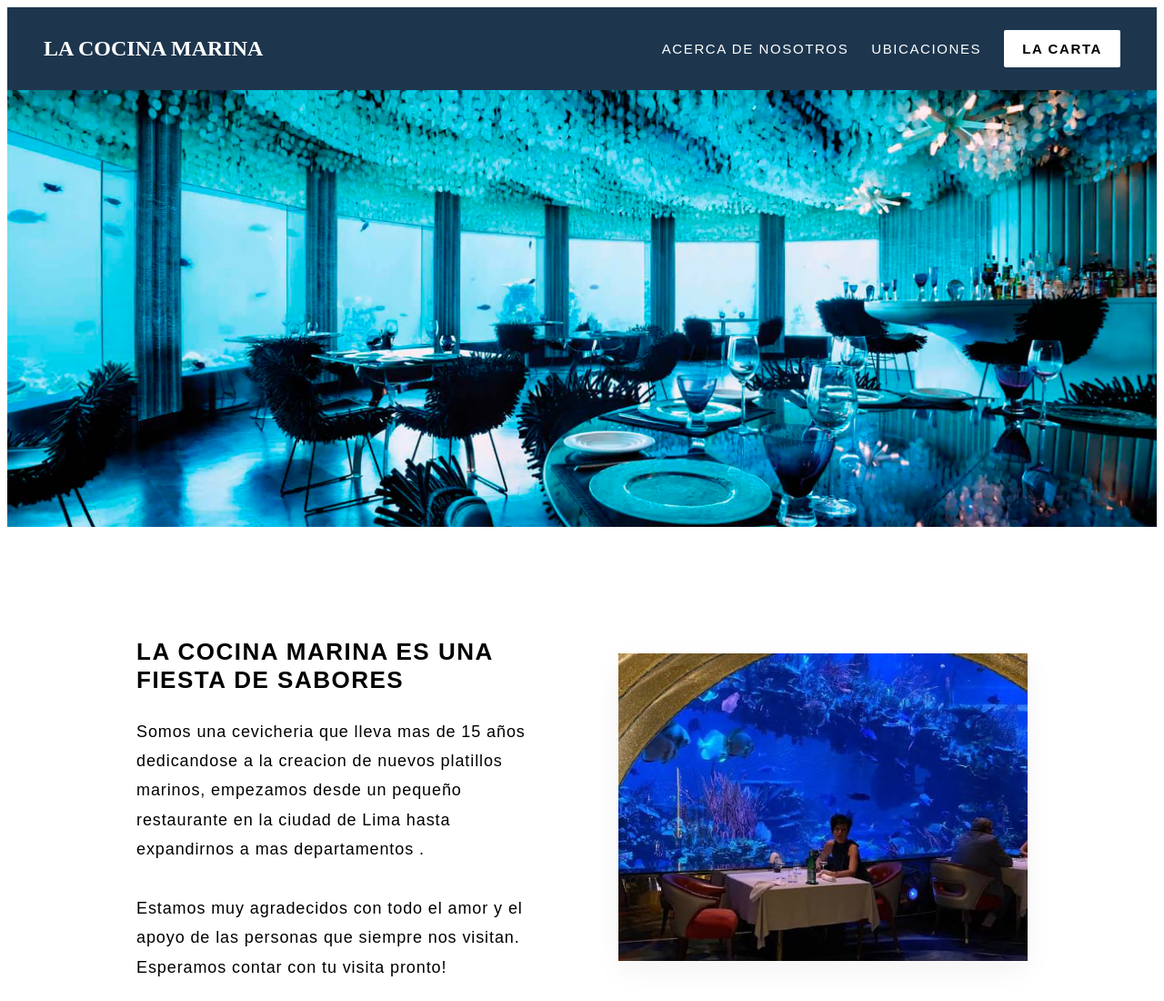
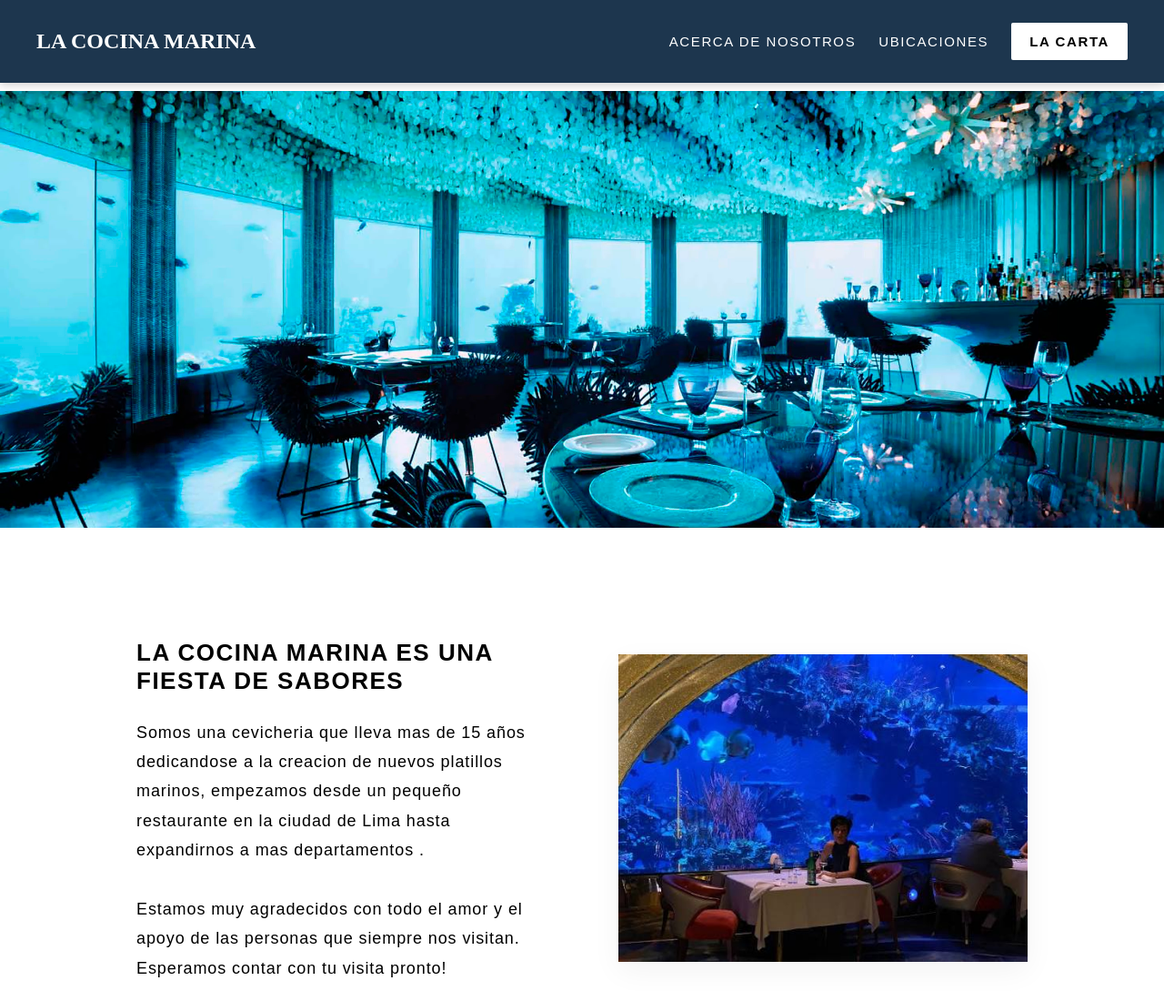
Before and after one commit to abigailarias07/restaurante-de-comidas, a plain HTML site: page index.html in a window 1280 px wide. Shown: the top 1100 px of the page at 91% size. Drawn offline with Linux system fonts and the light colour scheme; files whose address does not match are found by name.

Commit message:
Update style.css
qlqfuevroer

```diff
--- a/style.css
+++ b/style.css
@@ -1,11 +1,26 @@
 /* Estilos generales del contenedor principal */
 .main-header {
-    background-color: #1d364e; /* Azul marino oscuro */
+    background-color: #1d364e;
     display: flex;
-    justify-content: space-between; /* Envía el logo a la izquierda y el menú a la derecha */
+    justify-content: space-between;
     align-items: center;
     padding: 32px 40px;
     font-family: Arial, sans-serif;
+
+    /* NUEVO */
+    position: fixed;
+    top: 0;
+    left: 0;
+    width: 100%;
+    z-index: 1000;
+    box-sizing: border-box;
+    box-shadow: 0 2px 10px rgba(0,0,0,0.2);
+}
+
+/* NUEVO */
+body{
+    margin: 0;
+    padding-top: 100px;
 }
 
 .country-badge {
```
